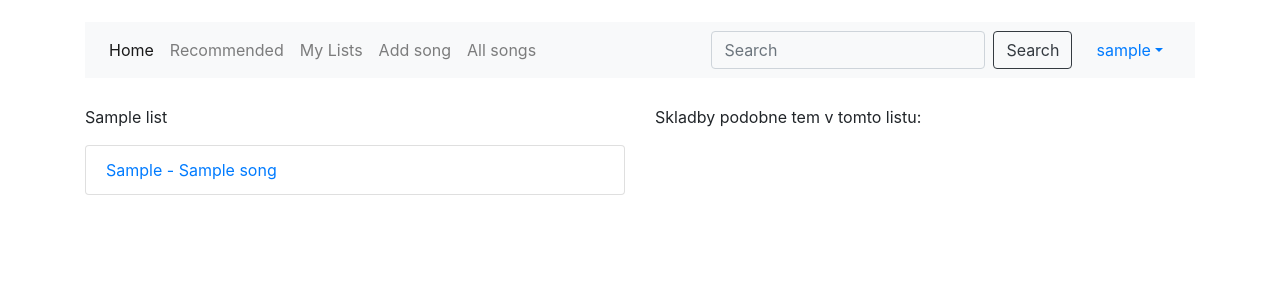
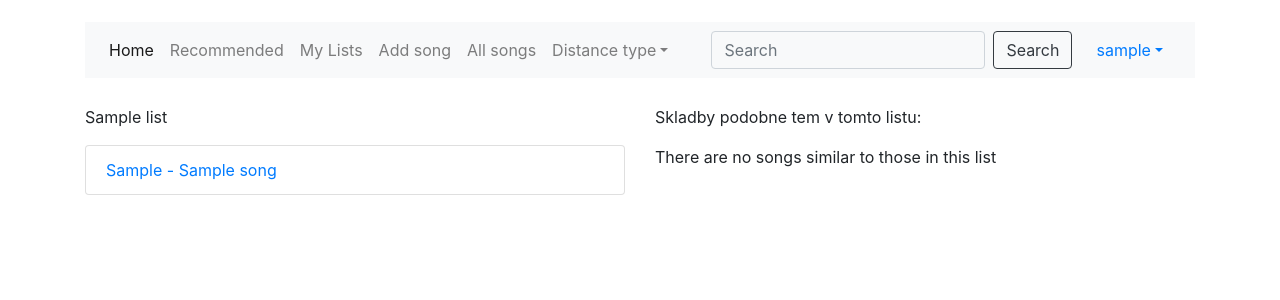
Before and after one commit to Mvystrcilova/songRecommender, a Django app: page /list/1 in a window 1280 px wide. Shown: the top 300 px of the page. Run offline with Django 3.2, Linux system fonts and the light colour scheme; a user stored in the database is signed in; tables that the repository leaves empty hold one stand-in row (values such as "Sample post"); some libraries are stand-ins or nearby versions.

Commit message:
lze menit zpusob pocitani vzdalenosti

```diff
--- a/songRecommender/templates/base_generic.html
+++ b/songRecommender/templates/base_generic.html
@@ -38,6 +38,21 @@
                     </li>
                     <li class="nav-item">
                         <a class="nav-link" href="{% url 'all_songs' %}">All songs</a>
+                    </li>
+                    <li class="nav-item dropdown">
+                        <a class="nav-link dropdown-toggle" data-toggle="dropdown" href="#" role="button"
+                           aria-haspopup="true" aria-expanded="false">Distance type</a>
+                        <div class="dropdown-menu">
+                            <form class="form-inline my-2 my-lg-0 mr-2" type="get" action="/change_distance/">
+                                <input type="hidden" name="next" value="{{ request.path }}">{% if user.profile.user_selected_distance_type == "TF-idf" %}
+                                    <button color="bg-ligth" class="dropdown-item alert-secondary" type="submit" name="TF-idf">TF-idf</button>
+                                    <button class="dropdown-item" type="submit" name="W2V">W2V</button>
+                                {% elif user.profile.user_selected_distance_type == "W2V" %}
+                                    <button class="dropdown-item" type="submit" name="TF-idf">TF-idf</button>
+                                    <button class="dropdown-item alert-secondary" type="submit" name="W2V">W2V</button>
+                                {% endif %}
+                            </form>
+                        </div>
                     </li>
                 </ul>
                 <form class="form-inline my-2 my-lg-0 mr-2" type="get" action="/search_results/">
--- a/songRecommender/templates/songRecommender/list_detail.html
+++ b/songRecommender/templates/songRecommender/list_detail.html
@@ -6,10 +6,10 @@
         <div class="col-md-6">
             <p style="margin-top: 5%">{{ list.name }}</p>
             <ul class="list-group list-unstyled" style="margin-bottom: 2%">
-            {% if list.songs.all %}
-                {% for songinlist in list.songs.all %}
+            {% if list.songs %}
+                {% for songinlist in songs %}
                     <li class="list-group-item">
-                        <a href="{% url 'song_detail' songinlist.pk %}"> {{ songinlist }}</a>
+                        <a href="{% url 'song_detail' songinlist.song_id.pk %}"> {{ songinlist.song_id }}</a>
                     </li>
                 {% endfor %}
             {% else %}
@@ -20,12 +20,12 @@
         <div class="col-md-6">
             <p style="margin-top: 5%">Skladby podobne tem v tomto listu:</p>
             <ul class="list-group list-unstyled" style="margin-bottom: 2%">
-            {% if list.nearby_songs.all %}
-                {% for nearby_song in list.nearby_songs.all %}
-                    {%  if nearby_song in list.songs.all %}
+            {% if nearby_songs.all %}
+                {% for nearby_song in nearby_songs %}
+                    {%  if nearby_song in songs %}
                     {% else %}
                         <li class="list-group-item">
-                            <a href="{% url 'song_detail' nearby_song.pk %}"> {{ nearby_song }}</a>
+                            <a href="{% url 'song_detail' nearby_song.song_id.pk %}"> {{ nearby_song.song_id }}</a>
                         </li>
                     {% endif %}
                 {% endfor %}
--- a/songRecommender/urls.py
+++ b/songRecommender/urls.py
@@ -16,6 +16,7 @@ urlpatterns = [
     path('mylists/', views.MyListsView.as_view(), name='my_lists'),
     path('recommended_songs/', views.RecommendedSongsView.as_view(), name='recommended_songs'),
 
+
 ]
 
 urlpatterns += [
@@ -33,5 +34,6 @@ urlpatterns += [
     url(r'^activate/(?P<uidb64>[0-9A-Za-z_\-]+)/(?P<token>[0-9A-Za-z]{1,13}-[0-9A-Za-z]{1,20})/$',
         views.activate, name='activate'),
     url(r'^search_results/?$', views.search, name='search_results'),
+    url(r'^change_distance/*', views.change_distance, name='change_distance'),
     # url(r'^search-form/$', views.search_form),
 ]
--- a/songRecommender/views.py
+++ b/songRecommender/views.py
@@ -7,7 +7,7 @@ from django.template.loader import render_to_string
 
 from songRecommender.Logic.Recommender import check_if_in_played, change_youtube_url
 from songRecommender.forms import SongModelForm, ListModelForm
-from songRecommender.models import Song, List, Song_in_List, Played_Song, Distance_to_User, Distance
+from songRecommender.models import Song, List, Song_in_List, Played_Song, Distance_to_User, Distance, Distance_to_List
 
 from rocnikac.tasks import add, recalculate_distances, handle_added_song
 from rocnikac.settings import EMAIL_DISABLED, SELECTED_DISTANCE_TYPE
@@ -119,6 +119,17 @@ class ListDetailView(LoginRequiredMixin, generic.DetailView):
 
     def get_queryset(self):
         return List.objects.filter(user_id=self.request.user)
+
+    def get_context_data(self, *, object_list=None, **kwargs):
+        context = super(ListDetailView, self).get_context_data(**kwargs)
+        played_songs = Played_Song.objects.all().filter(user_id=self.request.user.profile.pk)
+        context['songs'] = Song_in_List.objects.all().filter(list_id=context['object'].pk)
+        context['nearby_songs'] = Distance_to_List.objects.all().filter(
+            distance_Type=self.request.user.profile.user_selected_distance_type,
+            list_id=context['object'].pk).exclude(
+            song_id_id__in=played_songs.values_list('song_id1_id', flat=True)).order_by('-distance')[:10]
+
+        return context
 
 
 class ListCreate(LoginRequiredMixin, CreateView):
@@ -316,7 +327,7 @@ def dislikeSong(request, pk):
     :return: redirects to the detail page of the disliked or undisliked song
     """
     add(1, 6)
-    played_song = Played_Song.objects.filter(song_id1__exact=pk).get()
+    played_song = Played_Song.objects.filter(song_id1__exact=pk, user_id=request.user.profile).get()
     # if song was not disliked before it is now
     if played_song.opinion != -1:
         played_song.opinion = -1
@@ -495,3 +506,16 @@ def search(request):
     my_lists = List.objects.all().filter(user_id=request.user)
 
     return render(request, 'songRecommender/search_results.html', {'entries': entries, 'query': q, 'my_lists': my_lists})
+
+
+def change_distance(request):
+    next_page = request.GET.get('next')
+    user = request.user
+    if 'TF-idf' in request.GET:
+        user.profile.user_selected_distance_type = "TF-idf"
+    elif 'W2V' in request.GET:
+        user.profile.user_selected_distance_type = "W2V"
+
+    user.profile.save()
+
+    return HttpResponseRedirect(next_page)
```
Also changed, not shown: songRecommender/Logic/read_songs.py (added, +21 -0 lines), songRecommender/data/prepare_songs_for_database.py (+4 -4 lines), songRecommender/data/select_song_subset.py (deleted, +0 -47 lines).
